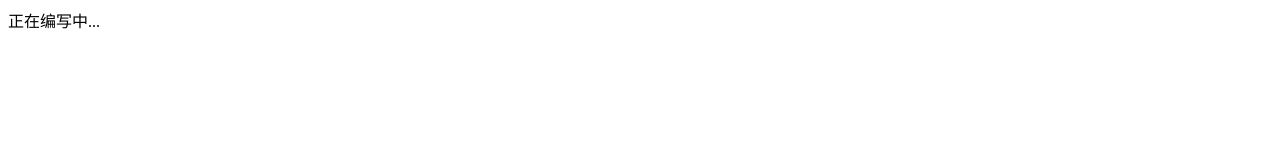
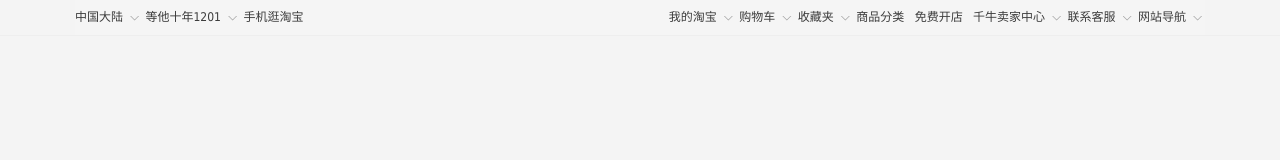
Before and after one commit to ljh19951221/html-css-demo, a plain HTML site: page object1/index.html in a window 1280 px wide. Drawn offline with Linux system fonts and the light colour scheme.

Commit message:
新建练习目录

```diff
--- a/object1/index.html
+++ b/object1/index.html
@@ -1,8 +1,128 @@
 <html>
     <head>
-        <title>淘宝-首页</title>
+        <title>淘宝网 - 淘！我喜欢</title>
     </head>
     <body>
-        <div>正在编写中...</div>
+		<!-- 导航栏 -->
+        <div class="dhl">
+			<div class = "dhl-z">
+			<ul>
+				<li>
+					<a>
+						<span class="span-region">中国大陆</span>
+						<span class="span-arrow"><span class="span-icon">◇</span></span>
+					</a>
+				</li>
+				<li>
+					<a>
+					<span class="span-region">等他十年1201</span>
+					<span class="span-arrow"><span class="span-icon">◇</span></span>
+					</a>
+				</li>
+				<li>
+					<a><span class="span-region">手机逛淘宝</span></a>
+				</li>
+			</ul><ul>
+				<li>
+					<a><span class="span-region">我的淘宝</span>
+					<span class="span-arrow"><span class="span-icon">◇</span></span></a>
+				</li>
+				<li>
+					<a><span class="span-region">购物车</span>
+					<span class="span-arrow"><span class="span-icon">◇</span></span></a>
+				</li>
+				<li>
+					<a><span class="span-region">收藏夹</span>
+					<span class="span-arrow"><span class="span-icon">◇</span></span></a>
+				</li>
+				<li>
+					<a><span class="span-region">商品分类</span></a>
+				</li>
+				<li>
+					<a><span class="span-region">免费开店</span></a>
+				</li>
+				<li>
+					<a><span class="span-region">千牛卖家中心</span>
+					<span class="span-arrow"><span class="span-icon">◇</span></span></a>
+				</li>
+
+				<li>
+					<a><span class="span-region">联系客服</span>
+					<span class="span-arrow"><span class="span-icon">◇</span></span></a>
+				</li>
+				<li>
+					<a><span class="span-region">网站导航</span>
+					<span class="span-arrow"><span class="span-icon">◇</span></span></a>
+				</li>
+			</ul>
+			</div>
+		</div>
+		<!-- 搜索栏 -->
+		<div class="ssl">
+
+		</div>
     </body>
 </html>
+<style>
+	*{
+		padding: 0;
+		margin: 0;
+	}
+	body{
+		color: #3c3c3c;
+		-webkit-font-smoothing: antialiased;
+		background-color: #f4f4f4;
+		font: 12px/1.5 tahoma,arial,'Hiragino Sans GB','\5b8b\4f53',sans-serif;
+	}
+	.dhl{
+		width: 100%;
+		margin: 0 auto;
+		text-align: center;
+		border-bottom: 1px solid #eee;
+	}
+	.dhl-z{
+		margin: 0 auto;
+		width: 1130px;
+		height: 35px;
+		line-height: 35px;
+		background-color: #f5f5f5;
+	}
+	.dhl ul,li{
+		display: inline-block;
+		font-size: 12px;
+	}
+	.dhl ul:first-child{
+		float: left;
+	}
+	.dhl ul:last-child{
+		float: right;
+	}
+
+	.span-region{
+		float: left;
+		margin-right: 7px;
+	}
+	.span-arrow{
+		display: block;
+		width: 12px;
+		height: 6px;
+		line-height: 6px;
+		float: left;
+		overflow: hidden;
+		margin-top: 16px;
+	}
+	.span-icon{
+		font-family: global-iconfont;
+		font-size: 12px;
+		font-style: normal;
+		margin-top: -3px\9;
+		-webkit-font-smoothing: antialiased;
+		-moz-osx-font-smoothing: grayscaleFont type;
+		margin-right: 5px;
+		_line-height: 33px;
+		color: #9c9c9c;
+		display: block;
+		margin-top: -4px;
+		margin-right: 20px;
+	}
+</style>
```
Also changed, not shown: object1/dome.html (added, +62 -0 lines), 1 other file.
